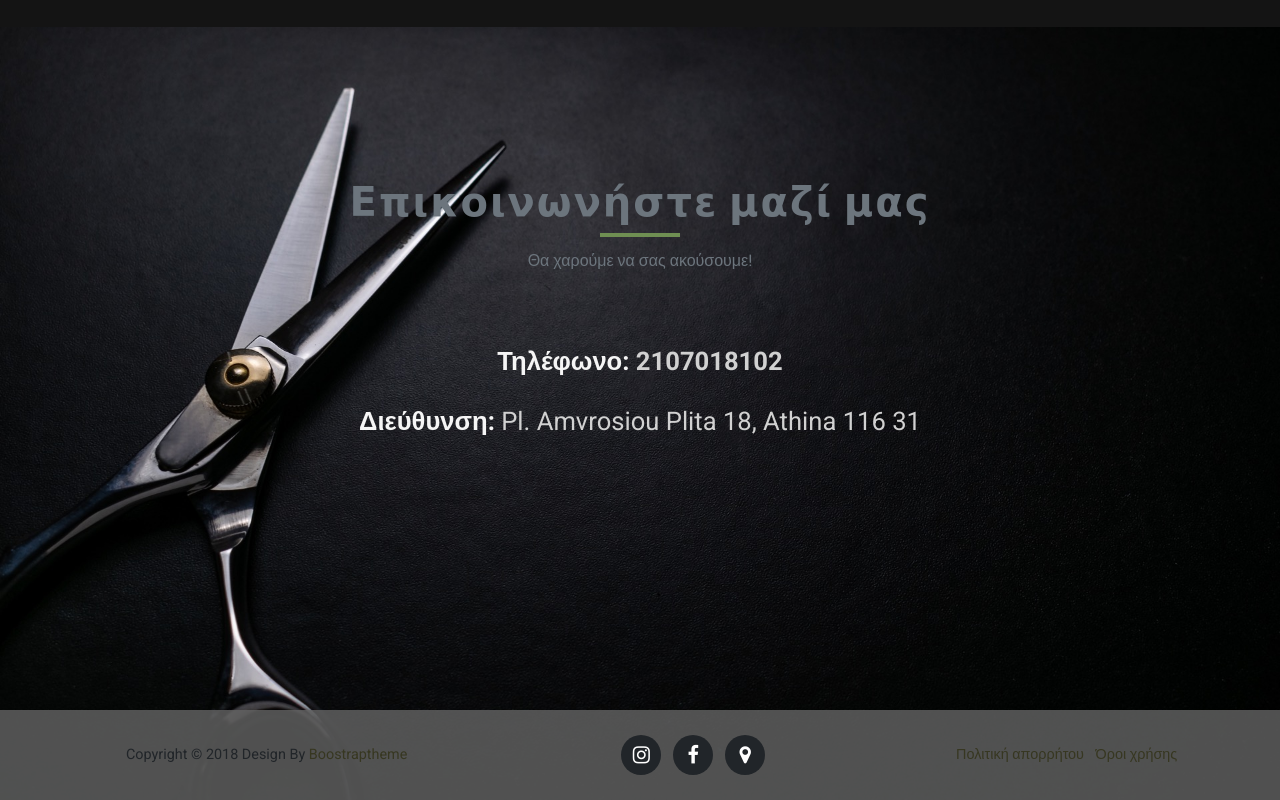
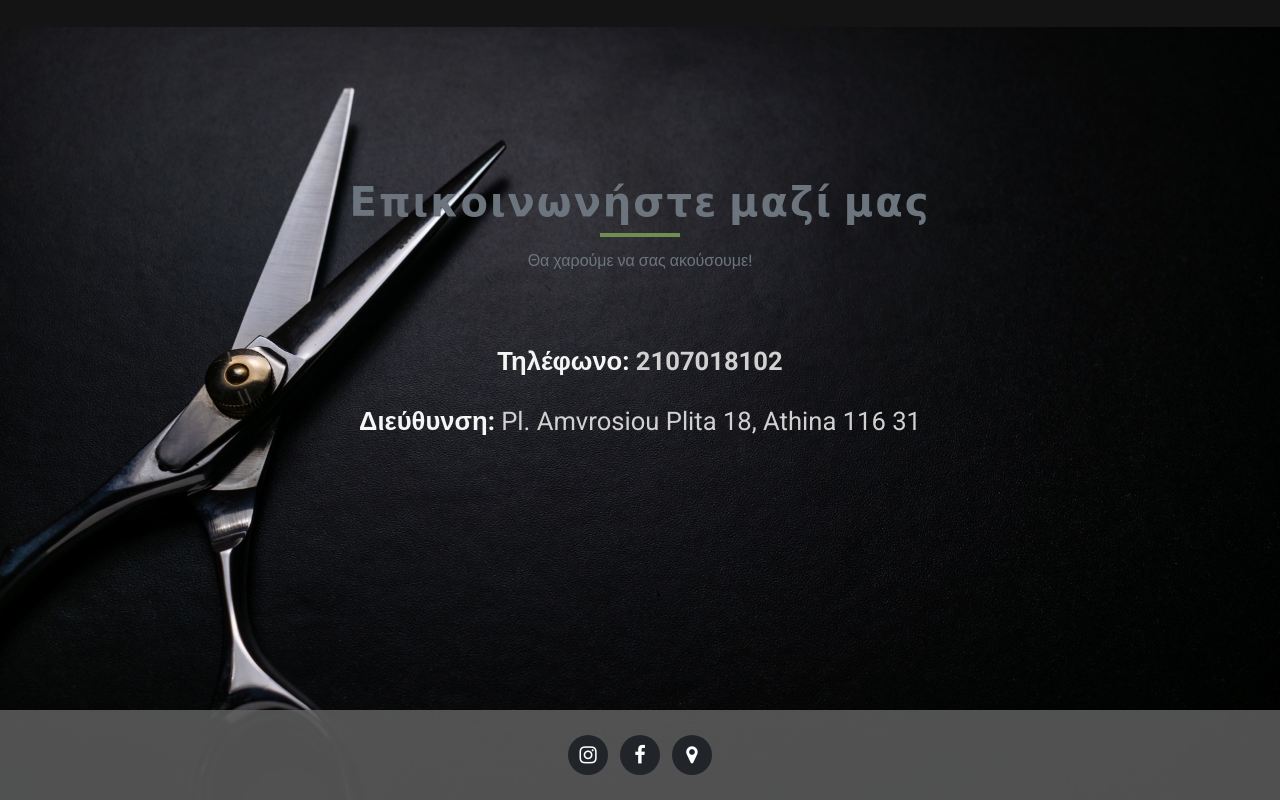
Before and after one commit to dennism321/HairU, a plain HTML site: page index.html in a window 1280 px wide. Shown: the part 6015-6815 px from the top of the page. Drawn offline with Linux system fonts and the light colour scheme; files whose address does not match are found by name.

Commit message:
removed policy and terms of condition fromthe footer

```diff
--- a/index.html
+++ b/index.html
@@ -465,11 +465,11 @@ He is a wonderful colourist and stylist - I will continue coming back to Hair U
                 <footer>
                   <div class="container-fluid">
                     <div class="row">
-                      <div class="col-md-5">
+                      <!--<div class="col-md-5">
                         <span class="copyright">Copyright &copy; 2018 Design By <a href="https://boostraptheme.com/">Boostraptheme</a></span>
-                      </div>
-                      <div class="col-md-3">
-                        <ul class="list-inline social-buttons">
+                      </div> -->
+                      <div class="col-md-12 text-center">
+                        <ul class="list-inline social-buttons justify-content-center">
                           <li class="list-inline-item">
                             <a href="https://www.instagram.com/hair_u/">
                               <i class="fa fa-instagram"></i>
@@ -484,16 +484,6 @@ He is a wonderful colourist and stylist - I will continue coming back to Hair U
                             <a href="https://www.google.com/maps/place/Hair+U/@37.9582159,23.7374981,17z/data=!4m7!3m6!1s0x14a1bdf0b035df17:0x3d247f68131e5934!4b1!8m2!3d37.9582117!4d23.740073!16s%2Fg%2F11fs21c1z6?entry=ttu&g_ep=EgoyMDI1MTAwOC4wIKXMDSoASAFQAw%3D%3D">
                               <i class="fa fa-map-marker"></i>
                             </a>
-                          </li>
-                        </ul>
-                      </div>
-                      <div class="col-md-4">
-                        <ul class="list-inline quicklinks">
-                          <li class="list-inline-item">
-                            <a href="#">Privacy Policy</a>
-                          </li>
-                          <li class="list-inline-item">
-                            <a href="#">Terms of Use</a>
                           </li>
                         </ul>
                       </div>
```
Also changed, not shown: 1 other file.
